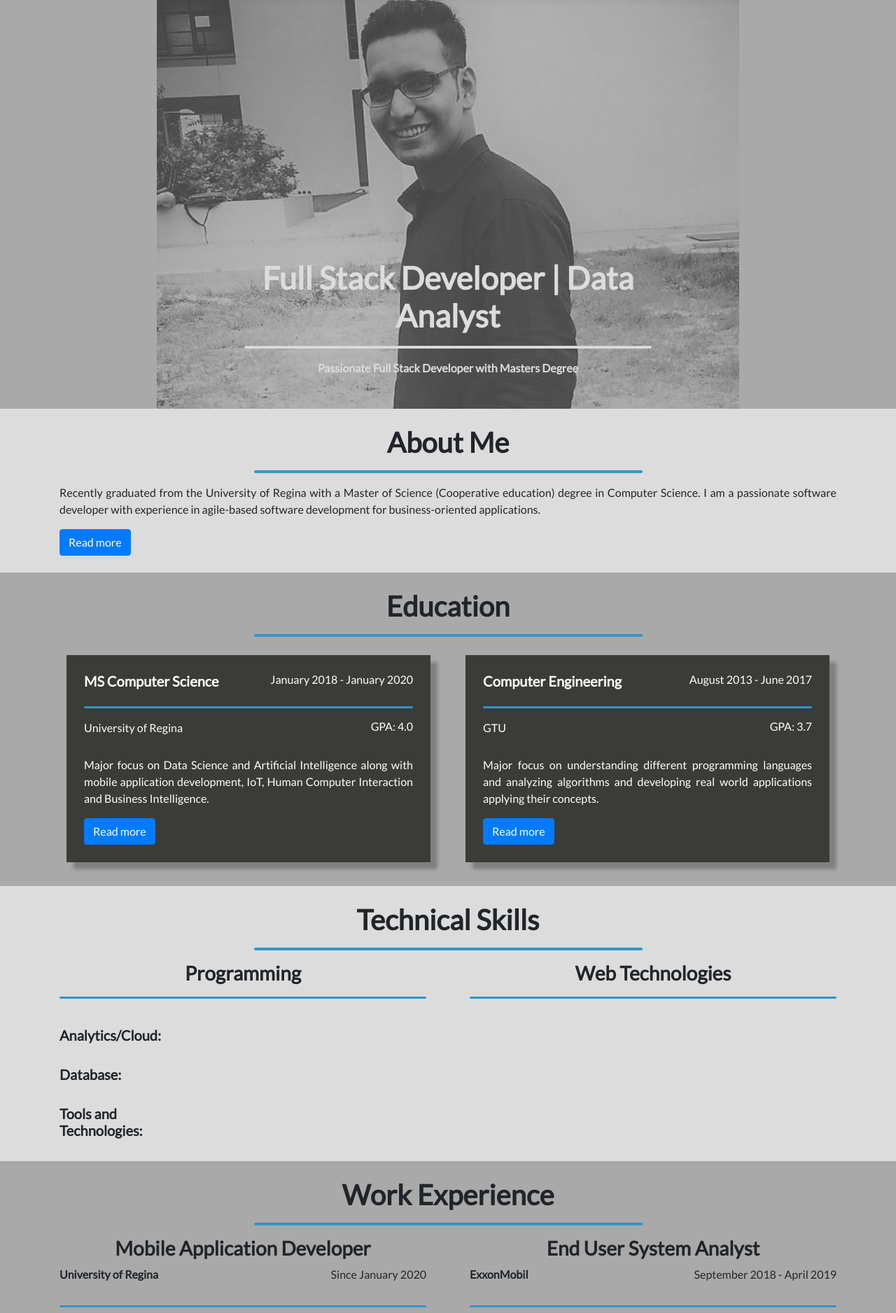
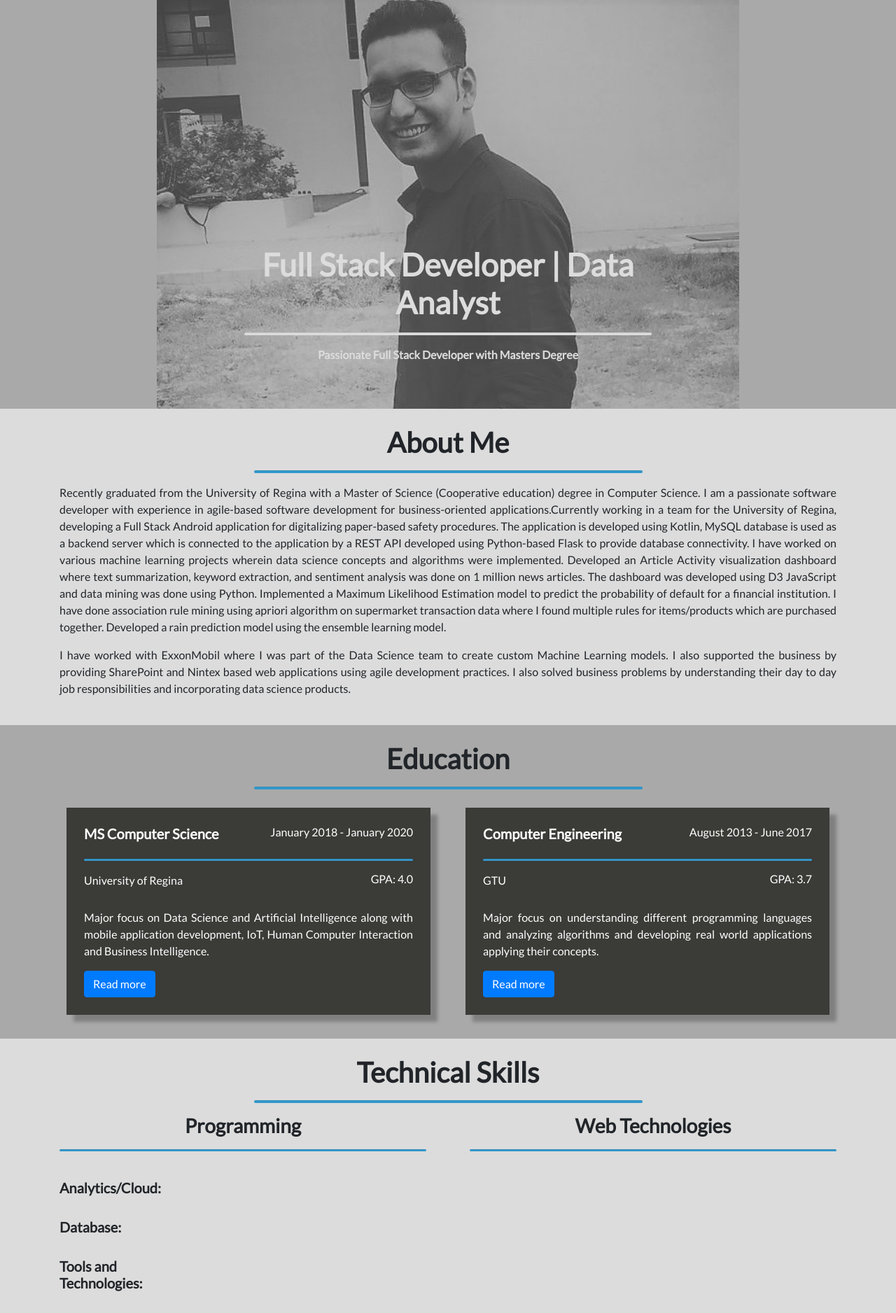
Before and after one commit to shirishsoni/portfolio, a Django app: page / in a window 1280 px wide. Shown: the part 66-1942 px from the top of the page at 70% size. Run offline with Django 3.2, Linux system fonts and the light colour scheme; tables that the repository leaves empty hold one stand-in row (values such as "Sample post"); grey boxes marked "Sample" are stand-in pictures; some libraries are stand-ins or nearby versions.

Commit message:
css fixes

```diff
--- a/portfolio/static/portfolio/custom.css
+++ b/portfolio/static/portfolio/custom.css
@@ -111,14 +111,19 @@ hr {
   font-size: 45px;
 }
 
+.carouselsubcaption{
+  color:white;
+  font-weight:bold;
+}
+
 .logotitle{
   font-size: 25px;
   color: white;
 }
 
 .carousel-caption {
-    top: 60%;
-    bottom: auto;
+    top: auto;
+    bottom: 5%;
 }
 
 .carousel-inner {
@@ -233,15 +238,27 @@ hr {
         display: inline-block;
         font-size: 10px;
     }
+
+    .technology {
+      margin-bottom: 25px;
+    }
 }
 
 @media (max-width: 1024px) {
 
   .h1font {
-
     color: white;
     font-weight: bold;
-    font-size: 20px;
+    font-size: 15px;
+  }
+  .carouselsubcaption{
+    color:white;
+    font-weight:bold;
+    font-size: 10px;
+  }
+  .carousel-caption {
+      top: auto;
+      bottom: 5%;
   }
 
 }
--- a/portfolio/templates/portfolio/home.html
+++ b/portfolio/templates/portfolio/home.html
@@ -41,25 +41,6 @@
       moreText.style.display = "inline";
     }
   }
-
-  function myFunction3() {
-    var dots = document.getElementById("dots3");
-    var moreText = document.getElementById("more3");
-    var moreText2 = document.getElementById("more4");
-    var btnText = document.getElementById("myBtn3");
-
-    if (dots.style.display === "none") {
-      dots.style.display = "inline";
-      btnText.innerHTML = "Read more";
-      moreText.style.display = "none";
-      moreText2.style.display = "none";
-    } else {
-      dots.style.display = "none";
-      btnText.innerHTML = "Read less";
-      moreText.style.display = "inline";
-      moreText2.style.display = "inline";
-    }
-  }
 </script>
 <!-- Carousal content -->
 <section id='carousel'>
@@ -70,7 +51,7 @@
         <div class="carousel-caption d-none d-md-block">
           <h1 class="animated fadeInDown h1font">Full Stack Developer | Data Analyst</h1>
           <hr style="background-color:white;">
-          <p class="animated fadeInUp" style="color:white;font-weight:bold;">Passionate Full Stack Developer with Masters Degree</p>
+          <p class="animated fadeInUp carouselsubcaption" >Passionate Full Stack Developer with Masters Degree</p>
         </div>
       </div>
     </div>
@@ -84,13 +65,13 @@
     <h1 class="center font-weight-bold">About Me</h1>
     <hr class="hrwidth">
     <p>Recently graduated from the University of Regina with a Master of Science (Cooperative education) degree in Computer Science. I am a passionate software developer with experience in agile-based software development for business-oriented
-      applications.<span id="dots3"></span><span id="more3"> Currently working in a team for the University of Regina, developing a Full Stack Android application for digitalizing paper-based safety procedures. The application is developed using Kotlin, MySQL database is used as a backend
+      applications.Currently working in a team for the University of Regina, developing a Full Stack Android application for digitalizing paper-based safety procedures. The application is developed using Kotlin, MySQL database is used as a backend
       server which is connected to the application by a REST API developed using Python-based Flask to provide database connectivity. I have worked on various machine learning projects wherein data science concepts and algorithms were implemented.
       Developed an Article Activity visualization dashboard where text summarization, keyword extraction, and sentiment analysis was done on 1 million news articles. The dashboard was developed using D3 JavaScript and data mining was done using
       Python. Implemented a Maximum Likelihood Estimation model to predict the probability of default for a financial institution. I have done association rule mining using apriori algorithm on supermarket transaction data where I found multiple
-      rules for items/products which are purchased together. Developed a rain prediction model using the ensemble learning model.</p></span>
-      <span id="more4"><p>I have worked with ExxonMobil where I was part of the Data Science team to create custom Machine Learning models. I also supported the business by providing SharePoint and Nintex based web applications using agile development practices. I also
-      solved business problems by understanding their day to day job responsibilities and incorporating data science products.</p></span><button class="btn btn-primary" onclick="myFunction3()" id="myBtn3">Read more</button>
+      rules for items/products which are purchased together. Developed a rain prediction model using the ensemble learning model.</p>
+      <p>I have worked with ExxonMobil where I was part of the Data Science team to create custom Machine Learning models. I also supported the business by providing SharePoint and Nintex based web applications using agile development practices. I also
+      solved business problems by understanding their day to day job responsibilities and incorporating data science products.</p>
   </div>
   <br>
 </section>
@@ -188,7 +169,7 @@
     <h1 class="center font-weight-bold">Technical Skills</h1>
     <hr class="hrwidth">
     <div class="row">
-      <div class="col-md-6 center">
+      <div class="col-md-6 center technology">
         <div class="mr-3">
           <h3 class="font-weight-bold">Programming</h3>
           <hr class="hr1">
@@ -211,7 +192,7 @@
           {% endfor %}
         </div>
       </div>
-      <div class="col-md-6 center">
+      <div class="col-md-6 center technology">
         <div class="ml-3">
           <h3 class="font-weight-bold">Web Technologies</h3>
           <hr class="hr1">
@@ -243,7 +224,15 @@
         <h5 class="font-weight-bold">Analytics/Cloud:</h5>
       </div>
       <div class="col-md-8 col-lg-10 col-xs-8 col-sm-8 font-weight-bold">
-        {% for item in cloudAnalytics%}<span>{{item.name}}, </span>{% endfor %}
+        {% for item in cloudAnalytics %}
+        <span>
+          {% if forloop.counter != lenCloud %}
+            {{item.name}},
+          {% else %}
+            {{item.name}}
+          {% endif %}
+        </span>
+        {% endfor %}
       </div>
     </div>
     <br>
@@ -252,7 +241,15 @@
         <h5 class="font-weight-bold">Database:</h5>
       </div>
       <div class="col-md-8 col-lg-10 col-xs-8 col-sm-8 font-weight-bold">
-        {% for item in db %}<span>{{item.name}}, </span>{% endfor %}
+        {% for item in db %}
+        <span>
+          {% if forloop.counter != lendb %}
+            {{item.name}},
+          {% else %}
+            {{item.name}}
+          {% endif %}
+        </span>
+        {% endfor %}
       </div>
     </div>
     <br>
@@ -262,7 +259,15 @@
       </div>
       <br>
       <div class="col-md-8 col-lg-10 col-xs-8 col-sm-8 font-weight-bold">
-        {% for item in other %}<span>{{item.name}}, </span>{% endfor %}
+        {% for item in other %}
+        <span>
+          {% if forloop.counter != lenother %}
+            {{item.name}},
+          {% else %}
+            {{item.name}}
+          {% endif %}
+        </span>
+        {% endfor %}
       </div>
     </div>
   </div>
--- a/portfolio/views.py
+++ b/portfolio/views.py
@@ -9,5 +9,9 @@ def home(request):
     db = Languages.objects.filter(type = "db")
     cloud_analytics = Languages.objects.filter(type="CloudAnalytics")
     other = Languages.objects.filter(type="other")
+    lenCloud = len(cloud_analytics)
+    lendb = len(db)
+    lenother = len(other)
+    print(lenCloud, lendb, lenother)
 
-    return render(request, 'portfolio/home.html', {'projects':projects,'prog':programming,'web':web,'db':db,'cloudAnalytics':cloud_analytics,'other':other,'lang':languages})
+    return render(request, 'portfolio/home.html', {'projects':projects,'prog':programming,'web':web,'db':db,'cloudAnalytics':cloud_analytics,'other':other,'lang':languages,"lenCloud":lenCloud,"lendb":lendb, "lenother":lenother})
```
